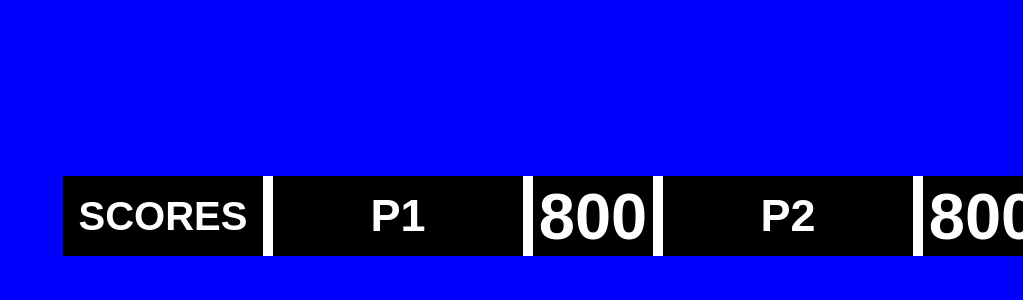
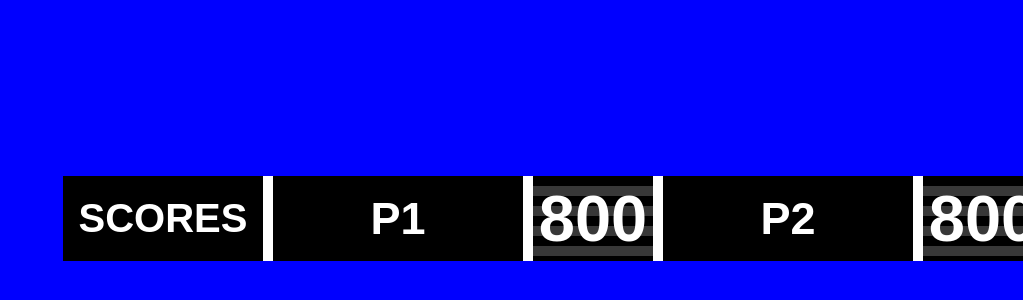
Before and after one commit to jasonchuanet/sports-live-gfx, a website: page graphics/scoreboard.html in a window 1280 px wide. Shown: the part 754-1054 px from the top of the page, without its empty margins (257-1280 px from the left). Drawn offline with Linux system fonts and the light colour scheme.

Commit message:
Cosmetic Fixes

```diff
--- a/graphics/scoreboard.html
+++ b/graphics/scoreboard.html
@@ -18,7 +18,7 @@
 		  color: #FFF;
 		}
 		.overlay {
-			height: 80px;
+			height: 85px;
 			display: grid;
 			background: white;
 			margin-top: 930px;
@@ -55,13 +55,16 @@
 		}
 		.players{
 			font-size: 45px;
+			text-shadow:1px 1px 20px black;
 			background: black;
 		}
 		.player1{grid-area: player1;}
 		.player2{grid-area: player2;}
 		.scores{
 			font-size: 65px;
-			background: repeating-linear-gradient(
+			background:
+			linear-gradient(to right, transparent 50%, white 50%),
+			repeating-linear-gradient(
 		  #000000,
 			#000000 10px,
 			#383838 10px,
@@ -69,7 +72,6 @@
 			#000000 20px
 			);
 			background-size: 200% 100%;
-			background-image: linear-gradient(to right, black 50%, transparent 50%);
 		}
 		.score1{grid-area: score1;}
 		.score2{grid-area: score2;}
--- a/package.json
+++ b/package.json
@@ -31,7 +31,7 @@
       {
         "name": "Clock",
         "title": "Clock",
-        "width": 2,
+        "width": 1,
         "file": "clock.html",
         "headerColor": "#9f9bbd"
       }
```
Also changed, not shown: dashboard/clock.html (+2 -3 lines).
